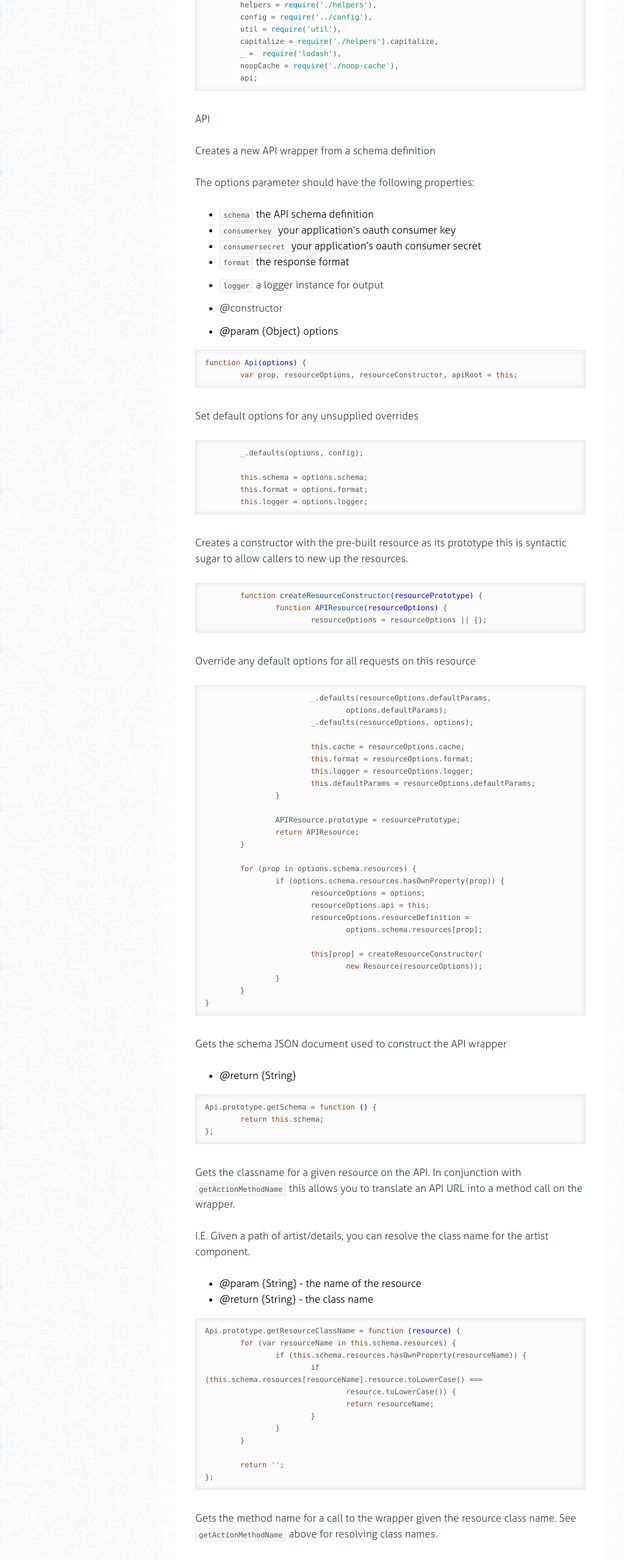
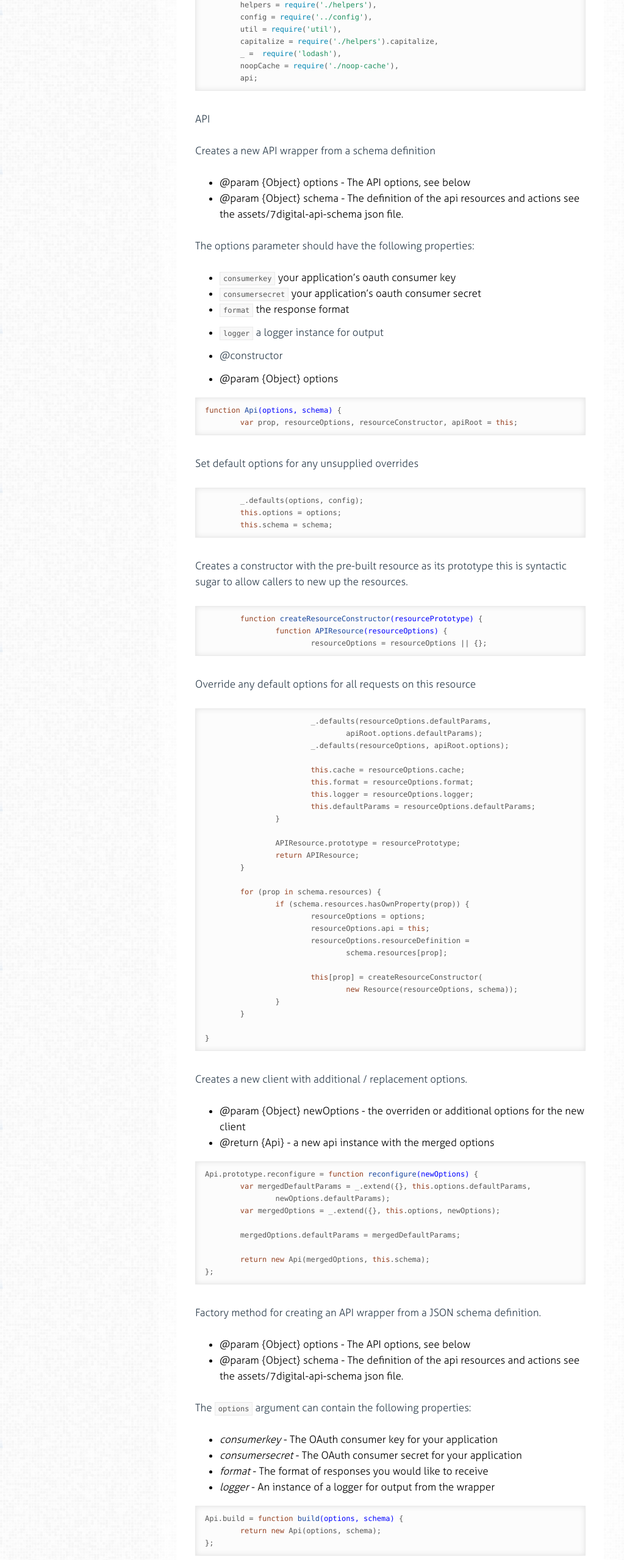
Before and after one commit to 7digital/7digital-api, a plain HTML site: page api.html in a window 1280 px wide. Shown: the part 236-2795 px from the top of the page at 61% size, without its empty margins (0-1023 px from the left). Drawn offline with Linux system fonts and the light colour scheme.

Commit message:
Publish docs

```diff
--- a/api.html
+++ b/api.html
@@ -157,9 +157,13 @@
 
         <p>API</p>
 <p>Creates a new API wrapper from a schema definition</p>
+<ul>
+<li>@param {Object} options - The API options, see below</li>
+<li>@param {Object} schema - The definition of the api resources and actions
+see the assets/7digital-api-schema json file.</li>
+</ul>
 <p>The options parameter should have the following properties:</p>
 <ul>
-<li><code>schema</code> the API schema definition</li>
 <li><code>consumerkey</code> your application’s oauth consumer key</li>
 <li><code>consumersecret</code> your application’s oauth consumer secret</li>
 <li><code>format</code> the response format</li>
@@ -171,7 +175,7 @@
 </ul>
 
 
-          <div class='highlight'><pre><span class="hljs-function"><span class="hljs-keyword">function</span> <span class="hljs-title">Api</span><span class="hljs-params">(options)</span> {</span>
+          <div class='highlight'><pre><span class="hljs-function"><span class="hljs-keyword">function</span> <span class="hljs-title">Api</span><span class="hljs-params">(options, schema)</span> {</span>
 	<span class="hljs-keyword">var</span> prop, resourceOptions, resourceConstructor, apiRoot = <span class="hljs-keyword">this</span>;</pre></div>
 
 
@@ -180,10 +184,8 @@
 
 
           <div class='highlight'><pre>	_.defaults(options, config);
-
-	<span class="hljs-keyword">this</span>.schema = options.schema;
-	<span class="hljs-keyword">this</span>.format = options.format;
-	<span class="hljs-keyword">this</span>.logger = options.logger;</pre></div>
+	<span class="hljs-keyword">this</span>.options = options;
+	<span class="hljs-keyword">this</span>.schema = schema;</pre></div>
 
 
 
@@ -201,8 +203,8 @@ this is syntactic sugar to allow callers to new up the resources.</p>
 
 
           <div class='highlight'><pre>			_.defaults(resourceOptions.defaultParams,
-				options.defaultParams);
-			_.defaults(resourceOptions, options);
+				apiRoot.options.defaultParams);
+			_.defaults(resourceOptions, apiRoot.options);
 
 			<span class="hljs-keyword">this</span>.cache = resourceOptions.cache;
 			<span class="hljs-keyword">this</span>.format = resourceOptions.format;
@@ -214,94 +216,50 @@ this is syntactic sugar to allow callers to new up the resources.</p>
 		<span class="hljs-keyword">return</span> APIResource;
 	}
 
-	<span class="hljs-keyword">for</span> (prop <span class="hljs-keyword">in</span> options.schema.resources) {
-		<span class="hljs-keyword">if</span> (options.schema.resources.hasOwnProperty(prop)) {
+	<span class="hljs-keyword">for</span> (prop <span class="hljs-keyword">in</span> schema.resources) {
+		<span class="hljs-keyword">if</span> (schema.resources.hasOwnProperty(prop)) {
 			resourceOptions = options;
 			resourceOptions.api = <span class="hljs-keyword">this</span>;
 			resourceOptions.resourceDefinition =
-				options.schema.resources[prop];
+				schema.resources[prop];
 
 			<span class="hljs-keyword">this</span>[prop] = createResourceConstructor(
-				<span class="hljs-keyword">new</span> Resource(resourceOptions));
+				<span class="hljs-keyword">new</span> Resource(resourceOptions, schema));
 		}
 	}
+
 }</pre></div>
 
 
 
-        <p>Gets the schema JSON document used to construct the API
-wrapper</p>
+        <p>Creates a new client with additional / replacement options.</p>
 <ul>
-<li>@return {String}</li>
+<li>@param {Object} newOptions - the overriden or additional options for the
+new client</li>
+<li>@return {Api} - a new api instance with the merged options</li>
 </ul>
 
 
-          <div class='highlight'><pre>Api.prototype.getSchema = <span class="hljs-function"><span class="hljs-keyword">function</span> <span class="hljs-params">()</span> {</span>
-	<span class="hljs-keyword">return</span> <span class="hljs-keyword">this</span>.schema;
-};</pre></div>
+          <div class='highlight'><pre>Api.prototype.reconfigure = <span class="hljs-function"><span class="hljs-keyword">function</span> <span class="hljs-title">reconfigure</span><span class="hljs-params">(newOptions)</span> {</span>
+	<span class="hljs-keyword">var</span> mergedDefaultParams = _.extend({}, <span class="hljs-keyword">this</span>.options.defaultParams,
+		newOptions.defaultParams);
+	<span class="hljs-keyword">var</span> mergedOptions = _.extend({}, <span class="hljs-keyword">this</span>.options, newOptions);
 
+	mergedOptions.defaultParams = mergedDefaultParams;
 
-
-        <p>Gets the classname for a given resource on the API. In conjunction
-with <code>getActionMethodName</code> this allows you to translate an API
-URL into a method call on the wrapper.</p>
-<p>I.E. Given a path of artist/details, you can resolve the class name for
-the artist component.</p>
-<ul>
-<li>@param {String} - the name of the resource</li>
-<li>@return {String} - the class name</li>
-</ul>
-
-
-          <div class='highlight'><pre>Api.prototype.getResourceClassName = <span class="hljs-function"><span class="hljs-keyword">function</span> <span class="hljs-params">(resource)</span> {</span>
-	<span class="hljs-keyword">for</span> (<span class="hljs-keyword">var</span> resourceName <span class="hljs-keyword">in</span> <span class="hljs-keyword">this</span>.schema.resources) {
-		<span class="hljs-keyword">if</span> (<span class="hljs-keyword">this</span>.schema.resources.hasOwnProperty(resourceName)) {
-			<span class="hljs-keyword">if</span> (<span class="hljs-keyword">this</span>.schema.resources[resourceName].resource.toLowerCase() ===
-				resource.toLowerCase()) {
-				<span class="hljs-keyword">return</span> resourceName;
-			}
-		}
-	}
-
-	<span class="hljs-keyword">return</span> <span class="hljs-string">''</span>;
-};</pre></div>
-
-
-
-        <p>Gets the method name for a call to the wrapper given the resource class name.
-See <code>getActionMethodName</code> above for resolving class names.</p>
-<ul>
-<li>@param {String} resourceClassName</li>
-<li>@param {String} action - the path component of the path</li>
-<li>@return {String} - the method name on the wrapper</li>
-</ul>
-
-
-          <div class='highlight'><pre>Api.prototype.getActionMethodName = <span class="hljs-function"><span class="hljs-keyword">function</span> <span class="hljs-params">(resourceClassName, action)</span> {</span>
-	<span class="hljs-keyword">var</span> actionMethodName = <span class="hljs-string">''</span>;
-
-	<span class="hljs-keyword">this</span>.schema.resources[resourceClassName].actions.forEach(<span class="hljs-function"><span class="hljs-keyword">function</span> <span class="hljs-params">(act)</span> {</span>
-		<span class="hljs-keyword">if</span> (_.isString(act) &amp;&amp; act.toLowerCase() === action.toLowerCase()) {
-			actionMethodName = <span class="hljs-string">'get'</span> + capitalize(act);
-		}
-		<span class="hljs-keyword">else</span> <span class="hljs-keyword">if</span> (act.apiCall &amp;&amp; act.apiCall.toLowerCase() ===
-					action.toLowerCase()) {
-			actionMethodName = act.methodName;
-		}
-		<span class="hljs-keyword">else</span> <span class="hljs-keyword">if</span> (act.apiCall === <span class="hljs-string">''</span> &amp;&amp; action === <span class="hljs-string">''</span>) {
-			actionMethodName = act.methodName;
-		}
-	});
-
-	<span class="hljs-keyword">return</span> actionMethodName;
+	<span class="hljs-keyword">return</span> <span class="hljs-keyword">new</span> Api(mergedOptions, <span class="hljs-keyword">this</span>.schema);
 };</pre></div>
 
 
 
         <p>Factory method for creating an API wrapper from a JSON schema definition.</p>
+<ul>
+<li>@param {Object} options - The API options, see below</li>
+<li>@param {Object} schema - The definition of the api resources and actions
+see the assets/7digital-api-schema json file.</li>
+</ul>
 <p>The <code>options</code> argument can contain the following properties:</p>
 <ul>
-<li><em>schema</em> - A JSON string containing the schema definition for the API</li>
 <li><em>consumerkey</em> - The OAuth consumer key for your application</li>
 <li><em>consumersecret</em> - The OAuth consumer secret for your application</li>
 <li><em>format</em> - The format of responses you would like to receive</li>
@@ -309,27 +267,8 @@ See <code>getActionMethodName</code> above for resolving class names.</p>
 </ul>
 
 
-          <div class='highlight'><pre>Api.build = <span class="hljs-function"><span class="hljs-keyword">function</span> <span class="hljs-title">build</span><span class="hljs-params">(options)</span> {</span>
-	<span class="hljs-keyword">return</span> <span class="hljs-keyword">new</span> Api(options);
-};</pre></div>
-
-
-
-        <p>Factory method for creating an API wrapper from a file</p>
-<p>The <code>options</code> argument can contain the following properties:</p>
-<ul>
-<li><em>schemapath</em> - A path to a file containing the JSON schema definition<pre><code>           <span class="hljs-keyword">for</span> the API
-</code></pre></li>
-<li><em>consumerkey</em> - The OAuth consumer key for your application</li>
-<li><em>consumersecret</em> - The OAuth consumer secret for your application</li>
-<li><em>format</em> - The format of responses you would like to receive</li>
-<li><em>logger</em> - An instance of a logger for output from the wrapper</li>
-</ul>
-
-
-          <div class='highlight'><pre>Api.buildFromFile = <span class="hljs-function"><span class="hljs-keyword">function</span> <span class="hljs-title">buildFromFile</span><span class="hljs-params">(options)</span> {</span>
-	options.schema = <span class="hljs-built_in">require</span>(options.schemapath);
-	<span class="hljs-keyword">return</span> <span class="hljs-keyword">new</span> Api(options);
+          <div class='highlight'><pre>Api.build = <span class="hljs-function"><span class="hljs-keyword">function</span> <span class="hljs-title">build</span><span class="hljs-params">(options, schema)</span> {</span>
+	<span class="hljs-keyword">return</span> <span class="hljs-keyword">new</span> Api(options, schema);
 };</pre></div>
 
 
@@ -340,19 +279,8 @@ browserify can do the right thing for non-node environments.</p>
 
 
           <div class='highlight'><pre>Api.buildDefault = <span class="hljs-function"><span class="hljs-keyword">function</span> <span class="hljs-title">buildDefault</span><span class="hljs-params">()</span> {</span>
-	config.schema = <span class="hljs-built_in">require</span>(<span class="hljs-string">'../assets/7digital-api-schema.json'</span>);
-	<span class="hljs-keyword">return</span> <span class="hljs-keyword">new</span> Api(config);
-};</pre></div>
-
-
-
-        <p>Determines the path for a given action on a resource</p>
-<p>@param {String} resource
-@param {String} action</p>
-
-
-          <div class='highlight'><pre>Api.prototype.formatPath = <span class="hljs-function"><span class="hljs-keyword">function</span> <span class="hljs-title">formatPath</span><span class="hljs-params">(resource, action)</span> {</span>
-	<span class="hljs-keyword">return</span> helpers.formatPath(<span class="hljs-keyword">this</span>.schema.version, resource, action);
+	<span class="hljs-keyword">var</span> schema = <span class="hljs-built_in">require</span>(<span class="hljs-string">'../assets/7digital-api-schema.json'</span>);
+	<span class="hljs-keyword">return</span> <span class="hljs-keyword">new</span> Api(config, schema);
 };
 
 module.exports.Api = Api;</pre></div>
```
Also changed, not shown: resource.html (+7 -8 lines).
